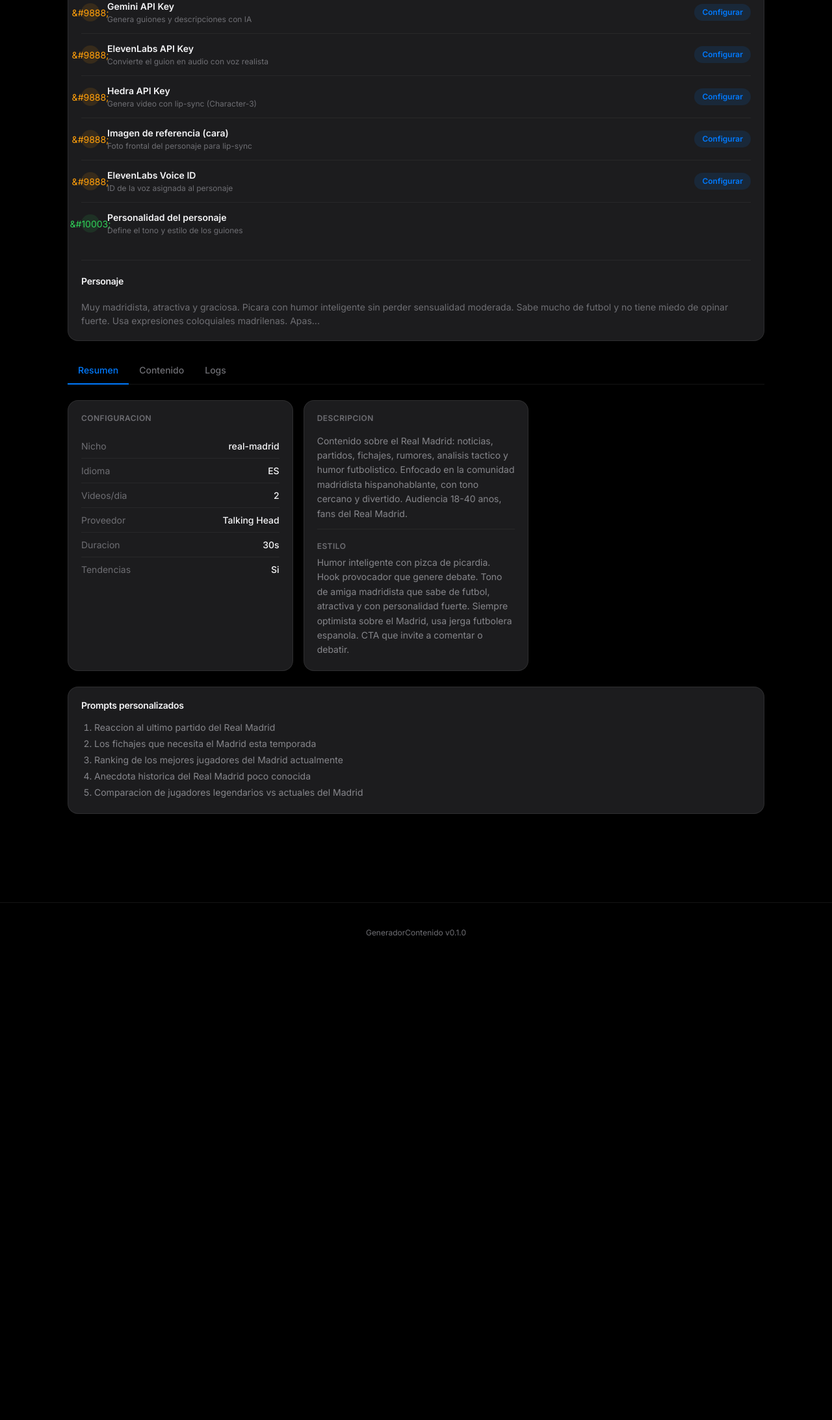
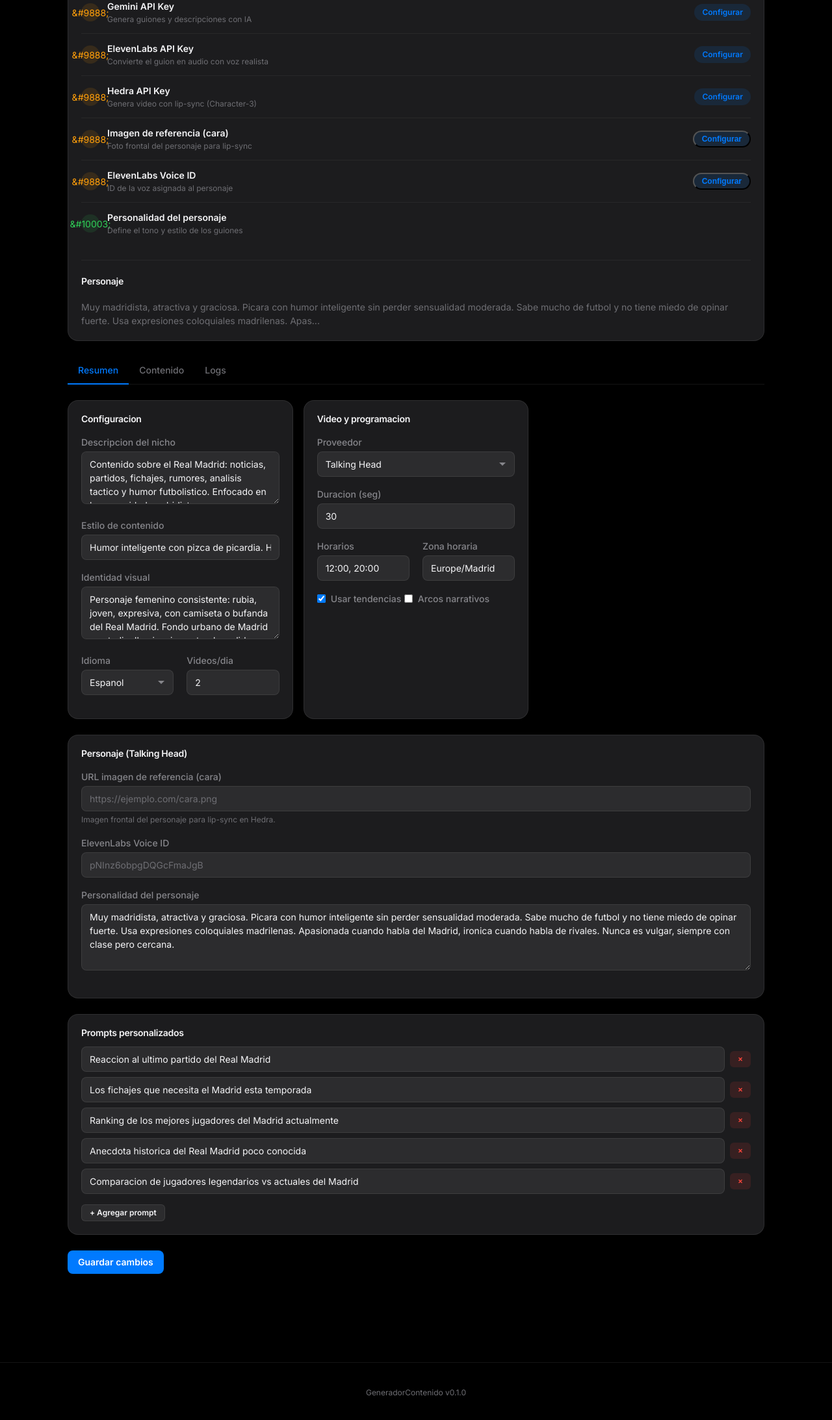
Before and after one commit to LuisJal/GeneradorContenido, a FastAPI app: page /bots/madridgirl in a window 1280 px wide. Shown: the part 306-2492 px from the top of the page at 65% size. Before the commit the page ends 1746 px from the top, so only its background shows below. Run offline with FastAPI, Linux system fonts and the light colour scheme.

Commit message:
feat(ui): inline editing on bot detail page
Convert the Overview tab from read-only display to an editable form
that POSTs to /bots/{slug}/edit. Setup wizard links now scroll to
character section instead of navigating away.

Co-Authored-By: Claude Opus 4.6 <noreply@anthropic.com>

```diff
--- a/app/templates/bot_detail.html
+++ b/app/templates/bot_detail.html
@@ -11,7 +11,12 @@
 {% endblock %}
 
 {% block content %}
-<div x-data="{ tab: 'overview', showSetup: {{ 'true' if setup_status and not setup_status.all_ready else 'false' }} }">
+<div x-data="{
+    tab: 'overview',
+    showSetup: {{ 'true' if setup_status and not setup_status.all_ready else 'false' }},
+    provider: '{{ bot.video_provider }}',
+    arcEnabled: {{ 'true' if bot.story_arc_enabled else 'false' }}
+}">
 
     <!-- Header -->
     <div class="flex items-center justify-between mb-6" style="flex-wrap:wrap;gap:var(--space-4);">
@@ -63,7 +68,7 @@
                 </button>
                 <div class="dropdown-menu" x-show="open" @click.away="open = false" x-cloak
                      x-transition:enter="slide-enter-active" x-transition:enter-start="slide-enter-from" x-transition:leave="slide-leave-active" x-transition:leave-start="slide-leave-to">
-                    <a href="/bots/{{ bot.slug }}/edit" class="dropdown-item">Editar</a>
+                    <a href="/bots/{{ bot.slug }}/edit" class="dropdown-item">Editar avanzado</a>
                     {% if bot.story_arc_enabled %}
                     <button
                         hx-post="/bots/{{ bot.slug }}/run"
@@ -121,9 +126,9 @@
                     ("gemini_key", "Gemini API Key", "Genera guiones y descripciones con IA", "/settings"),
                     ("elevenlabs_key", "ElevenLabs API Key", "Convierte el guion en audio con voz realista", "/settings"),
                     ("hedra_key", "Hedra API Key", "Genera video con lip-sync (Character-3)", "/settings"),
-                    ("face_url", "Imagen de referencia (cara)", "Foto frontal del personaje para lip-sync", "/bots/" ~ bot.slug ~ "/edit"),
-                    ("voice_id", "ElevenLabs Voice ID", "ID de la voz asignada al personaje", "/bots/" ~ bot.slug ~ "/edit"),
-                    ("personality", "Personalidad del personaje", "Define el tono y estilo de los guiones", "/bots/" ~ bot.slug ~ "/edit"),
+                    ("face_url", "Imagen de referencia (cara)", "Foto frontal del personaje para lip-sync", "#character-section"),
+                    ("voice_id", "ElevenLabs Voice ID", "ID de la voz asignada al personaje", "#character-section"),
+                    ("personality", "Personalidad del personaje", "Define el tono y estilo de los guiones", "#character-section"),
                 ] %}
                 <li class="setup-item {{ 'setup-ok' if setup_status[item[0]] else 'setup-missing' }}">
                     <span class="setup-icon">{{ '&#10003;' if setup_status[item[0]] else '&#9888;' }}</span>
@@ -132,7 +137,11 @@
                         <span class="setup-hint">{{ item[2] }}</span>
                     </div>
                     {% if not setup_status[item[0]] %}
+                    {% if item[3].startswith('#') %}
+                    <button type="button" class="setup-action" @click="tab = 'overview'; setTimeout(() => document.querySelector('{{ item[3] }}')?.scrollIntoView({behavior:'smooth'}), 100)">Configurar</button>
+                    {% else %}
                     <a href="{{ item[3] }}" class="setup-action">Configurar</a>
+                    {% endif %}
                     {% endif %}
                 </li>
                 {% endfor %}
@@ -174,44 +183,124 @@
         <button class="tab" :class="{ 'active': tab === 'logs' }" @click="tab = 'logs'">Logs</button>
     </div>
 
-    <!-- Tab: Overview -->
+    <!-- Tab: Overview (EDITABLE FORM) -->
     <div x-show="tab === 'overview'">
-        <div class="info-grid">
-            <div class="info-card">
-                <h3>Configuracion</h3>
-                <div class="info-row"><span class="info-label">Nicho</span><span class="info-value">{{ bot.niche }}</span></div>
-                <div class="info-row"><span class="info-label">Idioma</span><span class="info-value">{{ bot.language | upper }}</span></div>
-                <div class="info-row"><span class="info-label">Videos/dia</span><span class="info-value">{{ bot.videos_per_day }}</span></div>
-                <div class="info-row"><span class="info-label">Proveedor</span><span class="info-value">{{ bot.video_provider | replace("_", " ") | title }}</span></div>
-                <div class="info-row"><span class="info-label">Duracion</span><span class="info-value">{{ bot.video_duration_seconds }}s</span></div>
-                {% if bot.story_arc_enabled %}
-                <div class="info-row"><span class="info-label">Arco</span><span class="info-value">{{ bot.story_arc_chapters }} capitulos</span></div>
-                {% endif %}
-                <div class="info-row"><span class="info-label">Tendencias</span><span class="info-value">{{ "Si" if bot.use_trends else "No" }}</span></div>
+        <form method="post" action="/bots/{{ bot.slug }}/edit" id="detail-edit-form">
+            <div class="info-grid">
+                <!-- Left card: Config -->
+                <div class="card">
+                    <h3 style="font-size:var(--text-sm);margin-bottom:var(--space-4);">Configuracion</h3>
+
+                    <label for="niche_description">Descripcion del nicho</label>
+                    <textarea id="niche_description" name="niche_description" rows="3">{{ bot.niche_description }}</textarea>
+
+                    <label for="content_style">Estilo de contenido</label>
+                    <input type="text" id="content_style" name="content_style" value="{{ bot.content_style }}">
+
+                    <label for="brand_style">Identidad visual</label>
+                    <textarea id="brand_style" name="brand_style" rows="3" placeholder="Estilo visual para todos los videos...">{{ bot.brand_style }}</textarea>
+
+                    <div class="form-grid">
+                        <div>
+                            <label for="language">Idioma</label>
+                            <select id="language" name="language">
+                                <option value="es" {{ "selected" if bot.language == "es" }}>Espanol</option>
+                                <option value="en" {{ "selected" if bot.language == "en" }}>English</option>
+                            </select>
+                        </div>
+                        <div>
+                            <label for="videos_per_day">Videos/dia</label>
+                            <input type="number" id="videos_per_day" name="videos_per_day" value="{{ bot.videos_per_day }}" min="1" max="10">
+                        </div>
+                    </div>
+                </div>
+
+                <!-- Right card: Video + Schedule -->
+                <div class="card">
+                    <h3 style="font-size:var(--text-sm);margin-bottom:var(--space-4);">Video y programacion</h3>
+
+                    <label for="video_provider">Proveedor</label>
+                    <select id="video_provider" name="video_provider" x-model="provider">
+                        <option value="aiml_kling" {{ "selected" if bot.video_provider == "aiml_kling" }}>Kling V3 via AIML</option>
+                        <option value="veo3" {{ "selected" if bot.video_provider == "veo3" }}>Google Veo 3</option>
+                        <option value="kling3" {{ "selected" if bot.video_provider == "kling3" }}>Kling 3.0</option>
+                        <option value="talking_head" {{ "selected" if bot.video_provider == "talking_head" }}>Talking Head</option>
+                    </select>
+
+                    <label for="video_duration_seconds">Duracion (seg)</label>
+                    <input type="number" id="video_duration_seconds" name="video_duration_seconds" value="{{ bot.video_duration_seconds }}" min="3" max="60">
+
+                    <div class="form-grid">
+                        <div>
+                            <label for="schedule_times">Horarios</label>
+                            <input type="text" id="schedule_times" name="schedule_times"
+                                   value="{{ bot.posting_schedule.get('times', ['09:00']) | join(', ') }}">
+                        </div>
+                        <div>
+                            <label for="schedule_timezone">Zona horaria</label>
+                            <input type="text" id="schedule_timezone" name="schedule_timezone"
+                                   value="{{ bot.posting_schedule.get('timezone', 'Europe/Madrid') }}">
+                        </div>
+                    </div>
+
+                    <label class="checkbox-label">
+                        <input type="checkbox" name="use_trends" {{ "checked" if bot.use_trends }}>
+                        <span>Usar tendencias</span>
+                    </label>
+
+                    <label class="checkbox-label">
+                        <input type="checkbox" name="story_arc_enabled" x-model="arcEnabled" {{ "checked" if bot.story_arc_enabled }}>
+                        <span>Arcos narrativos</span>
+                    </label>
+                    <div x-show="arcEnabled">
+                        <label for="story_arc_chapters">Capitulos</label>
+                        <input type="number" id="story_arc_chapters" name="story_arc_chapters"
+                               value="{{ bot.story_arc_chapters or 3 }}" min="2" max="5" style="max-width:100px;">
+                    </div>
+                </div>
             </div>
 
-            <div class="info-card">
-                <h3>Descripcion</h3>
-                <p style="color:var(--color-text-secondary);font-size:var(--text-sm);line-height:1.6;">{{ bot.niche_description or "Sin descripcion" }}</p>
-                {% if bot.content_style %}
-                <div style="margin-top:var(--space-3);padding-top:var(--space-3);border-top:1px solid var(--color-separator);">
-                    <span class="text-xs text-tertiary font-semibold" style="text-transform:uppercase;letter-spacing:0.04em;">Estilo</span>
-                    <p style="font-size:var(--text-sm);margin-top:var(--space-1);color:var(--color-text-secondary);">{{ bot.content_style }}</p>
+            <!-- Character fields (talking_head only) -->
+            <div x-show="provider === 'talking_head'" x-collapse x-cloak id="character-section">
+                <div class="card mb-6" style="margin-top:var(--space-4);">
+                    <h3 style="font-size:var(--text-sm);margin-bottom:var(--space-4);">Personaje (Talking Head)</h3>
+
+                    <label for="character_face_url">URL imagen de referencia (cara)</label>
+                    <input type="url" id="character_face_url" name="character_face_url"
+                           value="{{ bot.character_face_url or '' }}"
+                           placeholder="https://ejemplo.com/cara.png">
+                    <small>Imagen frontal del personaje para lip-sync en Hedra.</small>
+
+                    <label for="character_voice_id">ElevenLabs Voice ID</label>
+                    <input type="text" id="character_voice_id" name="character_voice_id"
+                           value="{{ bot.character_voice_id or '' }}"
+                           placeholder="pNInz6obpgDQGcFmaJgB">
+
+                    <label for="character_personality">Personalidad del personaje</label>
+                    <textarea id="character_personality" name="character_personality" rows="4"
+                              placeholder="Describe la personalidad, tono y estilo...">{{ bot.character_personality or '' }}</textarea>
                 </div>
-                {% endif %}
             </div>
-        </div>
 
-        {% if bot.custom_prompts %}
-        <div class="card mb-6">
-            <h3 style="font-size:var(--text-sm);margin-bottom:var(--space-3);">Prompts personalizados</h3>
-            <ol style="padding-left:var(--space-5);color:var(--color-text-secondary);font-size:var(--text-sm);line-height:1.8;">
-                {% for prompt in bot.custom_prompts %}
-                <li>{{ prompt }}</li>
-                {% endfor %}
-            </ol>
-        </div>
-        {% endif %}
+            <!-- Custom Prompts -->
+            <div class="card mb-6" style="margin-top:var(--space-4);">
+                <h3 style="font-size:var(--text-sm);margin-bottom:var(--space-3);">Prompts personalizados</h3>
+                <div id="prompts-container">
+                    {% for prompt in (bot.custom_prompts or []) %}
+                    <div class="prompt-row">
+                        <input type="text" name="custom_prompt" class="prompt-input" value="{{ prompt }}" placeholder="Idea de contenido...">
+                        <button type="button" class="btn btn-danger btn-sm" onclick="this.parentElement.remove()" title="Eliminar">&times;</button>
+                    </div>
+                    {% endfor %}
+                </div>
+                <button type="button" class="btn btn-secondary btn-sm" onclick="addPrompt()" style="margin-top:var(--space-2);">+ Agregar prompt</button>
+            </div>
+
+            <!-- Save button -->
+            <div class="action-bar">
+                <button type="submit" class="btn btn-primary">Guardar cambios</button>
+            </div>
+        </form>
     </div>
 
     <!-- Tab: Content -->
@@ -232,7 +321,7 @@
                     <td>{{ item.trend_topic or item.script_prompt or "Sin tema" }}</td>
                     <td><span class="status-badge status-{{ item.status }}">{{ item.status | replace("_", " ") }}</span></td>
                     <td style="white-space:nowrap;">{{ item.created_at.strftime("%d/%m %H:%M") if item.created_at else "" }}</td>
-                    <td><a href="/content/{{ item.id }}" class="btn btn-ghost btn-sm">Ver</a></td>
+                    <td><a href="/bots/{{ bot.slug }}/content/{{ item.id }}" class="btn btn-ghost btn-sm">Ver</a></td>
                 </tr>
                 {% endfor %}
             </tbody>
@@ -274,4 +363,16 @@
     </div>
 
 </div>
+
+<script>
+function addPrompt() {
+    var container = document.getElementById('prompts-container');
+    var row = document.createElement('div');
+    row.className = 'prompt-row';
+    row.innerHTML = '<input type="text" name="custom_prompt" class="prompt-input" placeholder="Idea de contenido...">'
+        + '<button type="button" class="btn btn-danger btn-sm" onclick="this.parentElement.remove()" title="Eliminar">&times;</button>';
+    container.appendChild(row);
+    row.querySelector('input').focus();
+}
+</script>
 {% endblock %}
```
